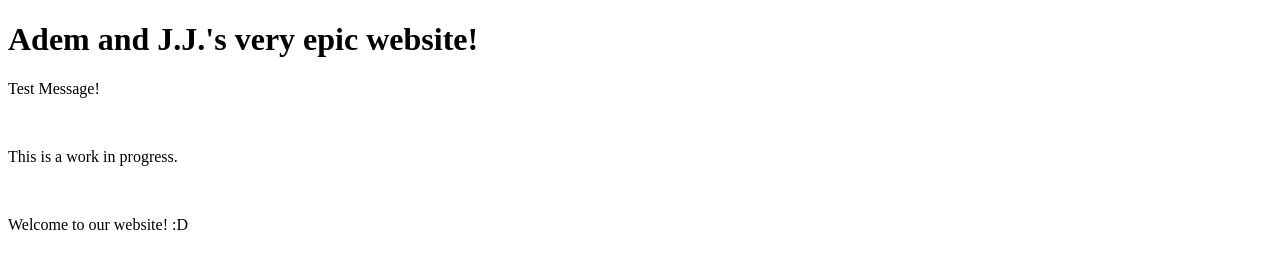
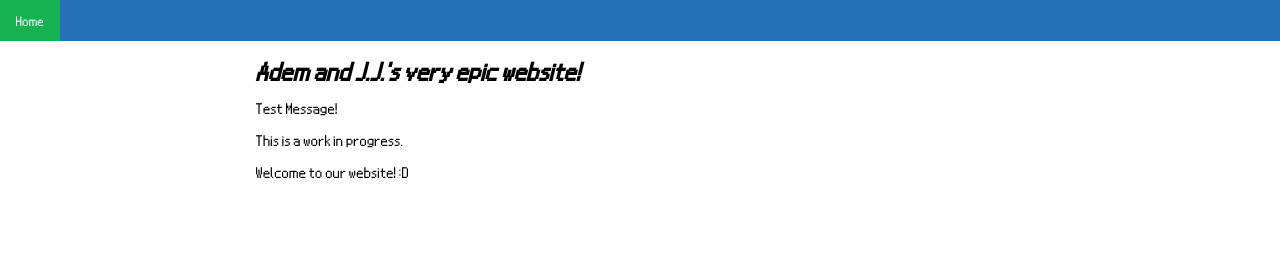
Before and after one commit to forestfox08/les6, a plain HTML site: page index.html in a window 1280 px wide. Drawn offline with Linux system fonts and the light colour scheme.

Commit message:
added_stuff

```diff
--- a/index.html
+++ b/index.html
@@ -3,10 +3,19 @@
 <head>
     <meta charset="UTF-8">
     <meta name="viewport" content="width=device-width, initial-scale=1.0">
-    <title>Epicwebsite wahh :D</title>
+    <link rel="stylesheet" type="text/css" href="style.css"/>
+    <title>Epic-web</title>
 </head>
 <body>
+    <!--Under Construction! :D-->
+    <div class="nav">
+        <a class="Home" href="index.html">Home</a>
+    </div>
+    <br>
+    <div class="main">
+
     <h1>Adem and J.J.'s very epic website!</h1>
+    <br>
     <p>
         Test Message!
     </p>
@@ -16,5 +25,6 @@
     <p>
         Welcome to our website! :D
     </p>
+    </div>
 </body>
 </html>
--- /dev/null
+++ b/style.css
@@ -0,0 +1,52 @@
+*{
+    padding:0;
+    margin:0;
+    box-sizing: border-box;
+}
+
+@font-face {
+    font-family:dsfont;
+    src: url("./fonts/Nintendo-DS-BIOS.ttf");
+}
+
+h1{
+    font-size: xx-large;
+    font-family:dsfont;
+    font-style: italic;
+}
+
+p{
+    font-family:dsfont;
+    font-size: larger;
+}
+
+.nav{
+    background-color: rgb(39,112,184);
+    overflow: hidden;
+    font-family:dsfont;
+}
+
+.nav a{
+    float: left;
+    color: #f2f2f2;
+    text-align: center;
+    padding: 14px 16px;
+    text-decoration: none;
+    font-size: 17px;
+      }
+
+.nav a:hover {
+        background-color: #ddd;
+        color: black;
+      }
+
+.nav a.Home {
+        background-color: rgb(22, 177, 81);
+        color: white;
+      }
+
+.main{
+    width:60vw;
+    margin-left:auto;
+    margin-right:auto;
+}
```
Also changed, not shown: fonts/Nintendo-DS-BIOS.ttf (added).
